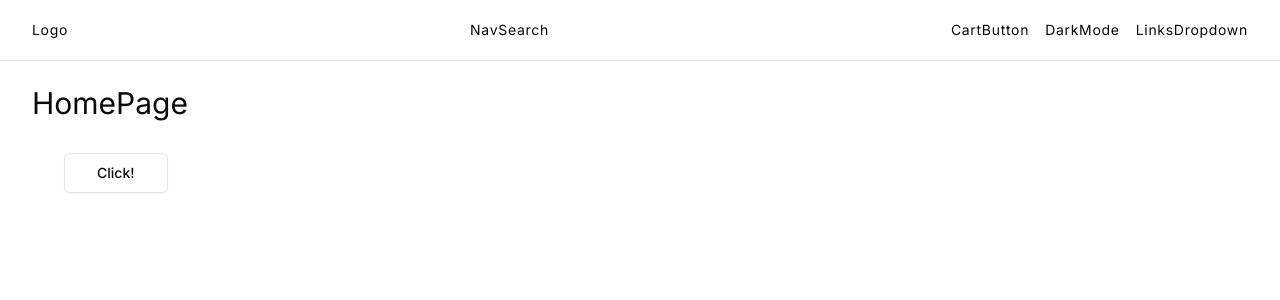
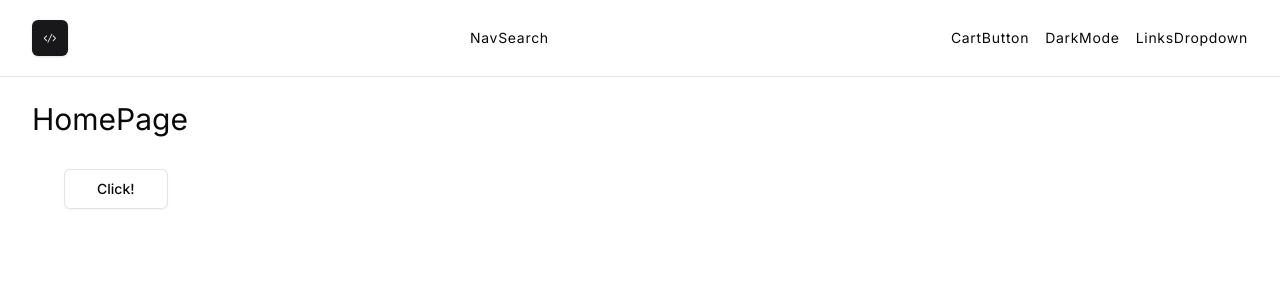
Before and after one commit to PadillaTom/NextJS-Course, a Next.js app: page / in a window 1280 px wide. Shown: the top 300 px of the page. Built offline with nearby package versions, Linux system fonts and the light colour scheme.

Commit message:
nextstore - Logo using react-icons and Shadcn button asChild

```diff
--- a/components/navbar/Logo.tsx
+++ b/components/navbar/Logo.tsx
@@ -1,7 +1,17 @@
 import React from "react";
+import Link from "next/link";
+import { VscCode } from "react-icons/vsc";
+
+import { Button } from "../ui/button";
 
 function Logo() {
-	return <div>Logo</div>;
+	return (
+		<Button size={"icon"} asChild>
+			<Link href="/">
+				<VscCode></VscCode>
+			</Link>
+		</Button>
+	);
 }
 
 export default Logo;
--- a/package.json
+++ b/package.json
@@ -24,6 +24,7 @@
     "next": "14.2.4",
     "react": "^18",
     "react-dom": "^18",
+    "react-icons": "^5.2.1",
     "tailwind-merge": "^2.3.0",
     "tailwindcss-animate": "^1.0.7"
   },
```
Also changed, not shown: 1 other file (tests, documents, lock files or other folders).
